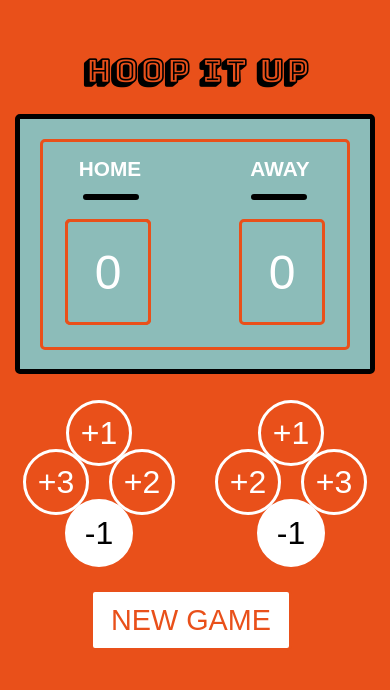
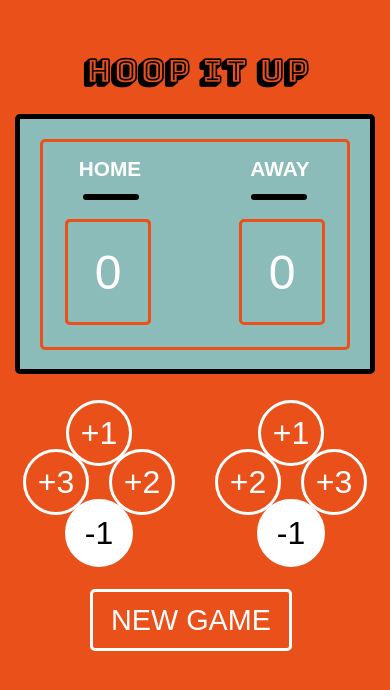
Before and after one commit to chaninator/hoop-it-up, a React (Create React App) app: page / in a window 390 px wide. Shown: the top 690 px of the page. Built offline with nearby package versions, Linux system fonts and the light colour scheme; a web font is replaced by a local one.

Commit message:
changed reset button css

```diff
--- a/src/Components/scoreboard.css
+++ b/src/Components/scoreboard.css
@@ -435,7 +435,9 @@ h1 {
     justify-content: center;
     align-items: center;
     font-size: 1.8em;
-    color: #E9501A;
+    color: white;
+    background-color: #E9501A;
+    border: 3px solid white;
     border-radius: 5px;
     position: absolute;
     left: 70px;
```
